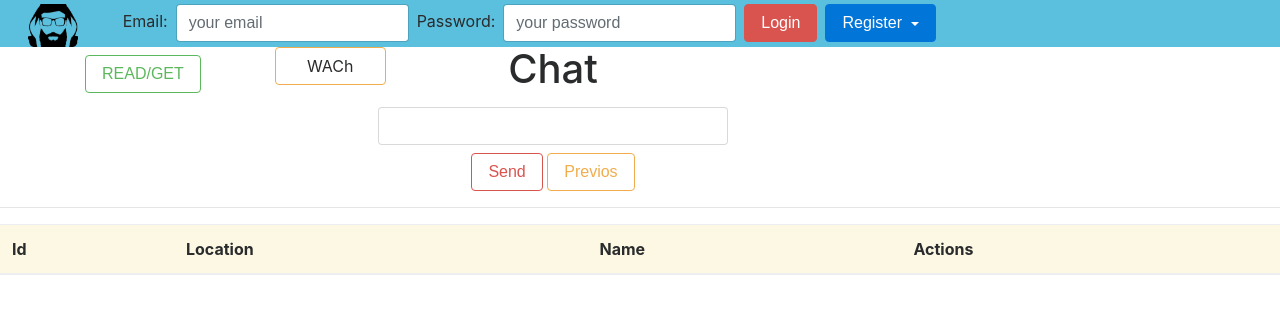
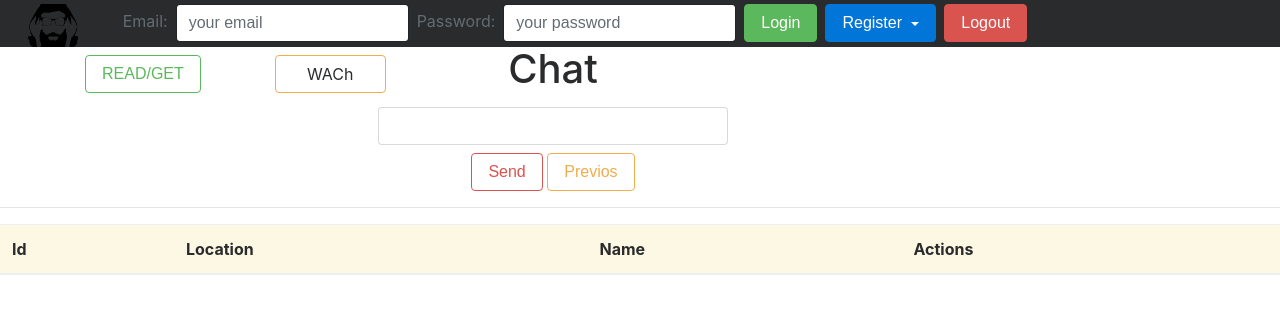
Before and after one commit to 3355844/WACh_REST_App, a website: page index.html in a window 1280 px wide. Drawn offline with nearby package versions, Linux system fonts and the light colour scheme; no server answers.

Commit message:
nav logout button

```diff
--- a/index.html
+++ b/index.html
@@ -8,7 +8,7 @@
     <script src="bootstrap/js/bootstrap.min.js"></script>
 </head>
 <body>
-<nav class="container-fluid bg-info">
+<nav class="container-fluid bg-inverse text-muted">
     <div class="row nav">
         <div class="col-1 nav-item text-center">
             <img class=" mt-1 " src="/public/images/avatar.jpg" width="50px" alt="">
@@ -26,7 +26,7 @@
                     <input class="form-control mt-1 ml-2" name="passwordForm" id="passwordForm" type="password"
                            placeholder="your password">
                 </div>
-                <button id="login-btn" class="btn btn-danger mt-1 ml-2">Login</button>
+                <button id="login-btn" class="btn btn-success mt-1 ml-2">Login</button>
             </form>
         </div>
         <div class="dropdown mt-1 ml-2">
@@ -47,6 +47,9 @@
             </form>
 
         </div>
+        <div>
+            <button class="btn btn-danger mt-1 ml-2">Logout</button>
+        </div>
     </div>
 
 </nav>
@@ -56,11 +59,11 @@
         <div class="col-2">
             <button class="btn btn-outline-success mt-2" id="get-button">READ/GET</button>
         </div>
-        <!--Protected page-->
+        <!--Profile page-->
         <div class="col-1">
-            <a id="profile" class="btn-outline-warning btn">
+            <a id="profile" class="btn-outline-warning btn mt-2">
                 <div id="userTitleName" class="text-center col-1 nav-item">WACh</div>
-                </a>
+            </a>
         </div>
         <!--Chat-->
         <div class="col-4 ml-2 text-center">
```
